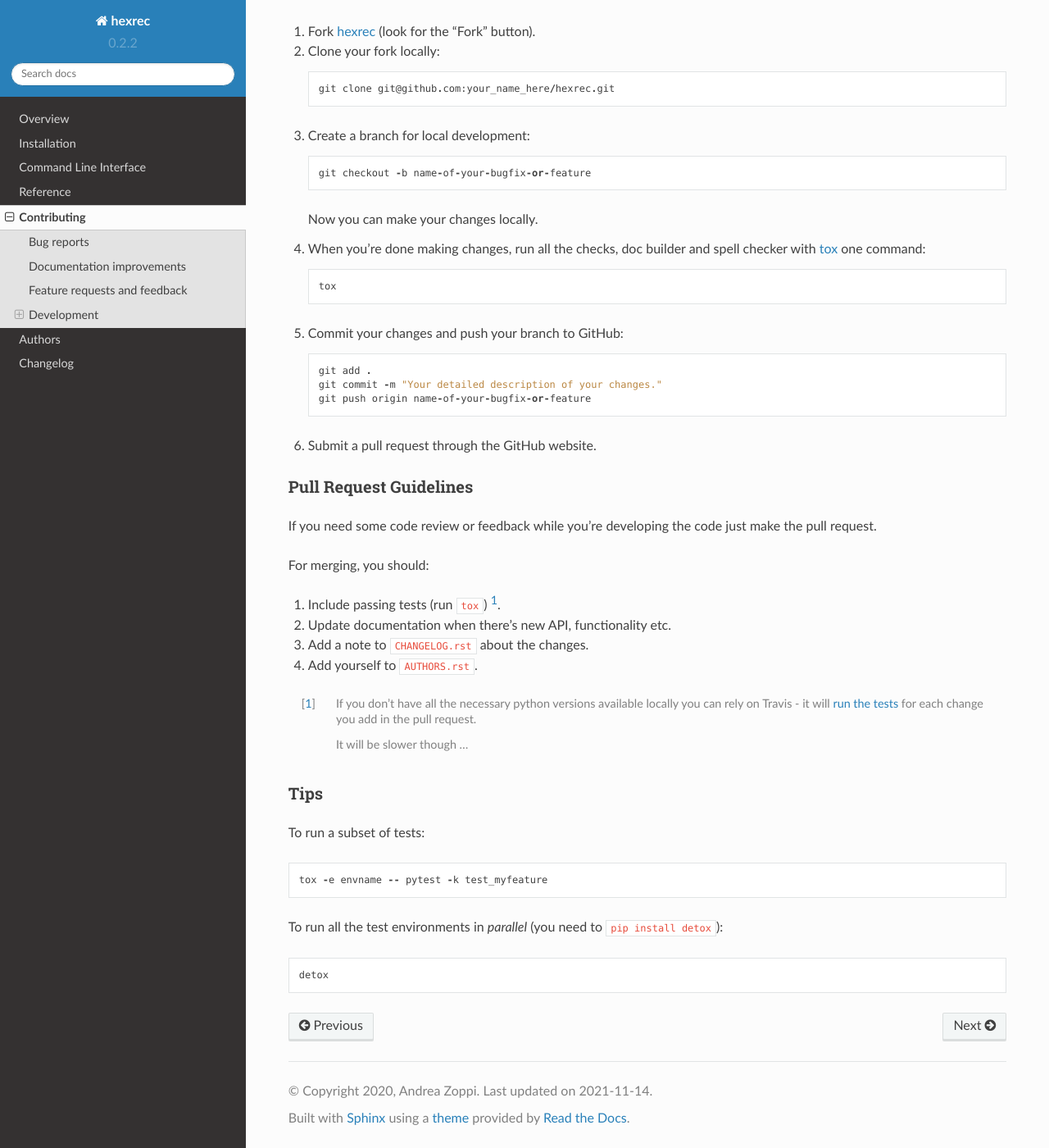
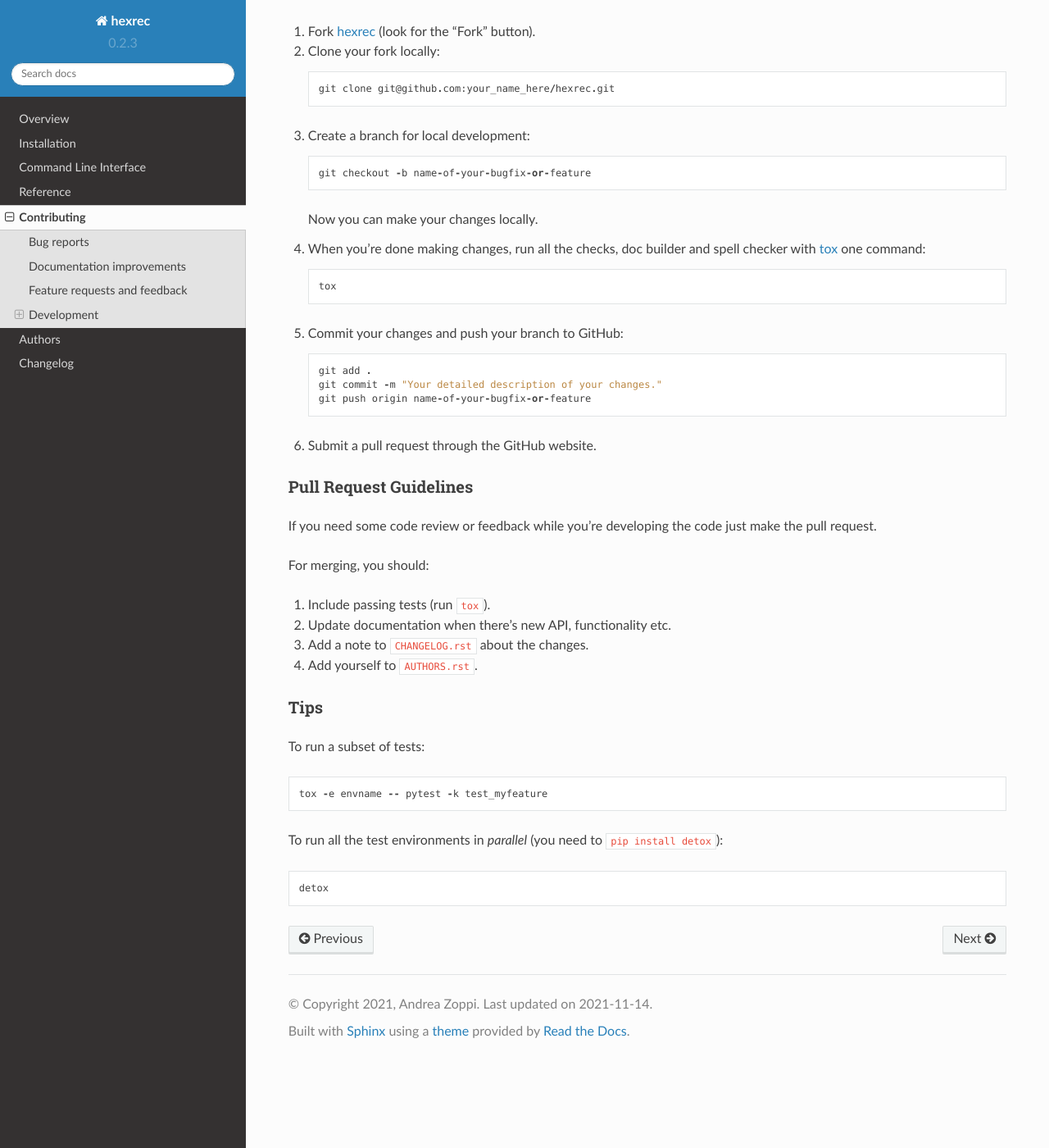
Before and after one commit to TexZK/hexrec, a Sphinx documentation site: the page built from docs/contributing.rst, in a window 1280 px wide and 1400 px high, scrolled down 861 px. Shown: the whole window at 82% size. Built offline with Sphinx 7.4.7 and the Read the Docs theme 2.0.0, drawn with Linux system fonts in a browser that asks for light colours.

```diff
--- a/CONTRIBUTING.rst
+++ b/CONTRIBUTING.rst
@@ -68,15 +68,10 @@ If you need some code review or feedback while you're developing the code just m
 
 For merging, you should:
 
-1. Include passing tests (run ``tox``) [1]_.
+1. Include passing tests (run ``tox``).
 2. Update documentation when there's new API, functionality etc.
 3. Add a note to ``CHANGELOG.rst`` about the changes.
 4. Add yourself to ``AUTHORS.rst``.
-
-.. [1] If you don't have all the necessary python versions available locally you can rely on Travis - it will
-       `run the tests <https://travis-ci.org/TexZK/hexrec/pull_requests>`_ for each change you add in the pull request.
-
-       It will be slower though ...
 
 Tips
 ----
--- a/docs/conf.py
+++ b/docs/conf.py
@@ -22,10 +22,10 @@ if os.getenv('SPELLCHECK'):
 source_suffix = '.rst'
 master_doc = 'index'
 project = 'hexrec'
-year = '2020'
+year = '2021'
 author = 'Andrea Zoppi'
 copyright = '{0}, {1}'.format(year, author)
-version = release = '0.2.2'
+version = release = '0.2.3'
 
 pygments_style = 'trac'
 templates_path = ['_templates']
```
Also changed, not shown: README.rst (+4 -4 lines), .bumpversion.cfg (deleted), .travis.yml (deleted), 6 other files.
